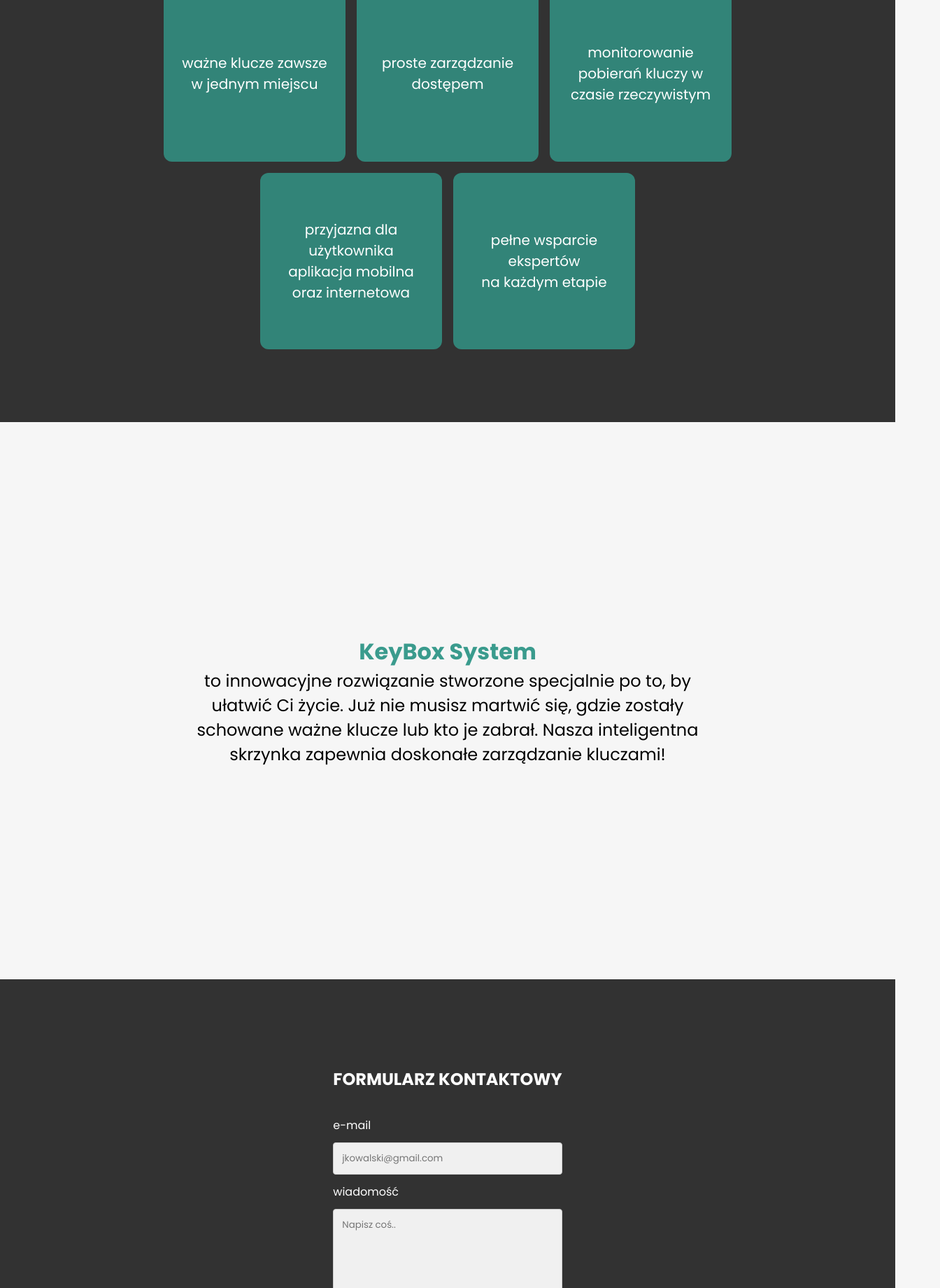
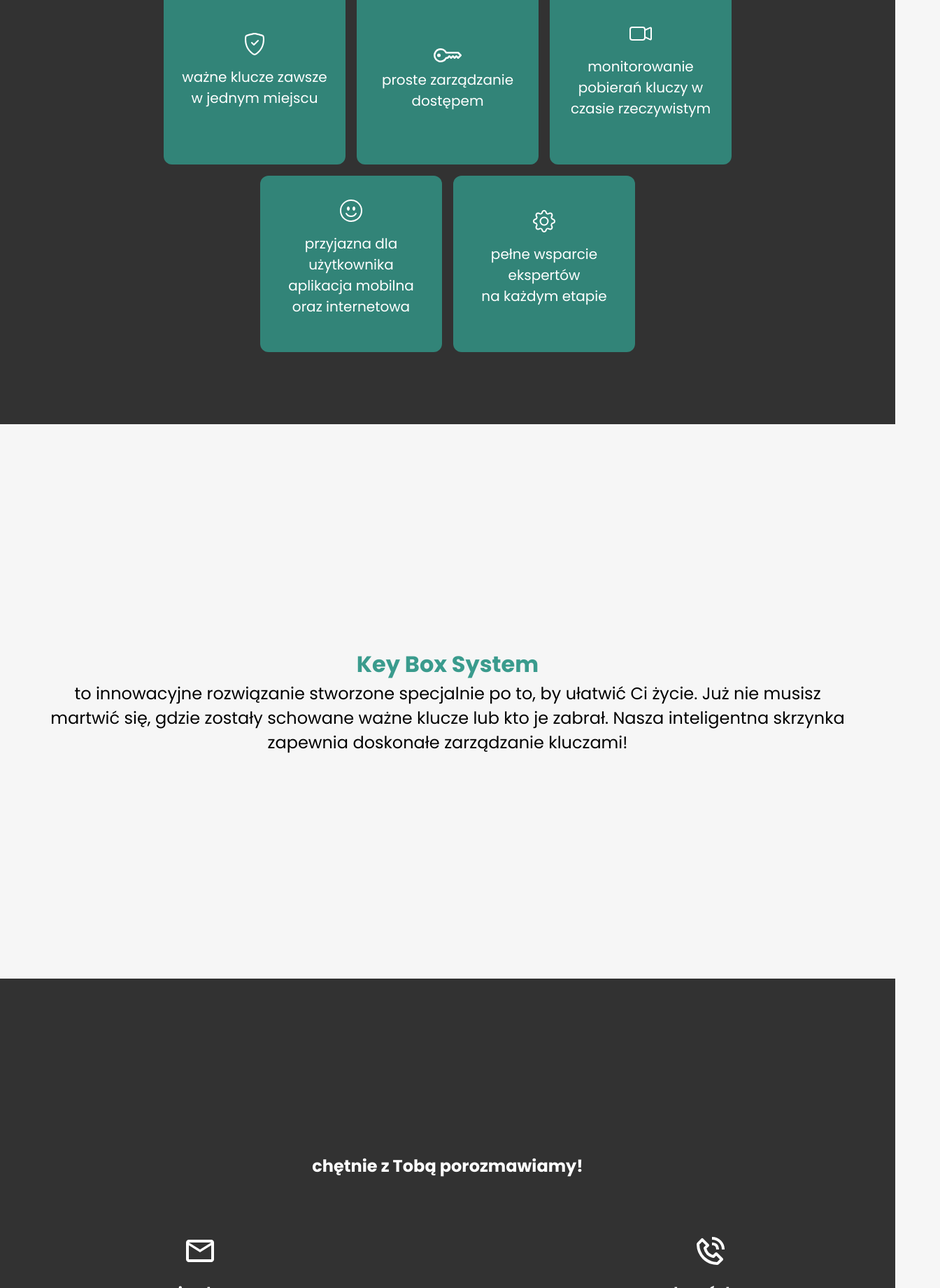
Before and after one commit to theiotproject/keybox-landing-page, a React (Create React App) app: page / in a window 1280 px wide. Shown: the part 960-2800 px from the top of the page at 70% size, 1344 px wide, since content can reach past the window. Built offline with nearby package versions, Linux system fonts and the light colour scheme.

Commit message:
Added icons and changed the contact div.

```diff
--- a/package.json
+++ b/package.json
@@ -14,6 +14,7 @@
     "hamburger-react": "^2.5.0",
     "react": "^18.2.0",
     "react-dom": "^18.2.0",
+    "react-icons": "^4.10.1",
     "react-scripts": "5.0.1",
     "web-vitals": "^2.1.4"
   },
--- a/src/App.css
+++ b/src/App.css
@@ -9,6 +9,8 @@
 
 .header-mobile {display: none;}
 
+.header-desktop {position: flex;}
+
 .header {
   align-items: center;
   background-color: transparent;
@@ -17,7 +19,6 @@
   left: 0;
   padding: 19px 36px 19px 20px;
   position:inherit;
-  height: 100%;
 }
 
 .nav-button {
@@ -96,8 +97,9 @@
   flex-direction: column;
   align-items: center;
   justify-content: center;
-  height: 50%;
-  padding: 20%;
+  height: 70%;
+  padding: 10%;
+  width: 90%;
 
 }
 
@@ -121,12 +123,6 @@
  justify-content: center;
 
 
-}
-@media screen and (max-width: 550px){
-  .renders {flex-direction: column;}
-  #three {display: none;}
-  .header-desktop {display: none;}
-  .header-mobile {display:contents}
 }
 
 h1 {
@@ -212,21 +208,20 @@ p {
 
 .frame-2 {
   align-items: center;
+  justify-content: center;
   align-self: stretch;
   border-radius: 0.75rem;
   background: #328478;
   display: flex;
+  flex-direction: column;
   width: 15rem;
   height: 15rem;
-  gap: 5rem;
-  justify-content: center;
   padding: 6px 10px;
 
 }
 
 .text-wrapper-2 {
   color: #FFFF;
-  flex: 1;
   font-family: "Poppins", Helvetica;
   font-size: 20px;
   font-weight: 400;
@@ -241,14 +236,16 @@ p {
   text-align: center;
   text-shadow: 0px 4px 4px 0px rgba(0, 0, 0, 0.25);
   font-family: "Poppins", Helvetica;
-  font-size: 20px;
+  font-size: 1.5rem;
   font-weight: 700;
+  flex-wrap: wrap;
+
 
 }
 
 h3 {
   font-family: "Poppins";
-  font-size: 1.5rem;
+  font-size: 1.3rem;
   color: #FFF;
 }
 
@@ -329,6 +326,7 @@ label {
   font-weight: 700;
   text-align: center;
 }
+
 .text2 {
   color: 'black';
   font-size: 1.5rem;
@@ -356,3 +354,41 @@ td, th {
 tr:nth-child(even) {
   background-color: #dddddd;
 }
+
+.contact{
+  display: flex;
+  flex-direction: row;
+  justify-content: space-between;
+  width: 80%;
+  gap: 2rem;
+  margin-top: 5rem;
+
+}
+
+.phone, .email {
+  display: flex;
+  flex-direction: column;
+  align-items: center;
+}
+
+.contact p {
+  color:white;
+  font-size: 1rem;
+  margin: 0;
+}
+
+.icon {
+  color: white;
+  height: 2rem;
+  width: 2rem;
+}
+
+@media screen and (max-width: 550px){
+  .renders {flex-direction: column;}
+  #three {display: none;}
+  .header-desktop {display: none;}
+  .header-mobile {display: contents}
+  .text2 { text-align: left; }
+  .h3 { text-align: left; }
+  .contact {flex-direction: column;}
+}
--- a/src/App.js
+++ b/src/App.js
@@ -7,6 +7,15 @@ import Keybox2 from "./assets/keybox2.png";
 import Keybox1 from "./assets/keybox1.png";
 import Logo from "./assets/keybox.png";
 import { Squeeze as Hamburger } from "hamburger-react";
+import { MdOutlineEmail } from "react-icons/md";
+import { BiPhoneCall } from "react-icons/bi";
+import {
+  BsKey,
+  BsShieldCheck,
+  BsCameraVideo,
+  BsEmojiSmile,
+  BsGear,
+} from "react-icons/bs";
 
 function App() {
   const [open, setOpen] = React.useState(false);
@@ -97,24 +106,29 @@ function App() {
         <div className="h2">dlaczego KeyBox System?</div>
         <div className="teksty">
           <div className="frame-2">
+            <BsShieldCheck color="white" fontSize="2rem" />
             <p className="text-wrapper-2">
               ważne klucze zawsze w jednym miejscu
             </p>
           </div>
           <div className="frame-2">
+            <BsKey color="white" fontSize="2.5rem" />
             <div className="text-wrapper-2">proste zarządzanie dostępem</div>
           </div>
           <div className="frame-2">
+            <BsCameraVideo color="white" fontSize="2rem" />
             <p className="text-wrapper-2">
               monitorowanie pobierań kluczy w czasie rzeczywistym
             </p>
           </div>
           <div className="frame-2">
+            <BsEmojiSmile color="white" fontSize="2rem" />
             <p className="text-wrapper-2">
               przyjazna dla użytkownika aplikacja mobilna oraz internetowa
             </p>
           </div>
           <div className="frame-2">
+            <BsGear color="white" fontSize="2rem" />
             <p className="text-wrapper-2">
               pełne wsparcie ekspertów <br />
               na każdym etapie
@@ -125,7 +139,7 @@ function App() {
       <div className="three" ref={three}>
         <div className="KeyboxSystem">
           <span className="h3">
-            KeyBox System
+            Key Box System
             <br />
           </span>
           <span className="text2">
@@ -137,23 +151,21 @@ function App() {
         </div>
       </div>
       <div className="four" ref={four}>
-        <form className="formularz-kontaktowy">
-          <h3>FORMULARZ KONTAKTOWY</h3>
-          <label htmlFor="e-mail">e-mail</label>
-          <input
-            name="e-mail"
-            type="text"
-            placeholder="jkowalski@gmail.com"
-            label="E-mail"
-          />
-          <label htmlFor="message">wiadomość</label>
-          <textarea name="message" placeholder="Napisz coś.."></textarea>
-          <div className="submit">
-            <button className="button" type="submit">
-              wyślij
-            </button>
+        <div className="KeyboxSystem">
+          <span className="h2">chętnie z Tobą porozmawiamy!</span>
+          <div className="contact">
+            <div className="email">
+              <MdOutlineEmail color="white" fontSize="3rem" />
+              <h3>napisz do nas</h3>
+              <p>a.kocaj@theiotproject.com</p>
+            </div>
+            <div className="phone">
+              <BiPhoneCall color="white" fontSize="3rem" />
+              <h3>zadzwoń do nas</h3>
+              <p>+48 500 618 881</p>
+            </div>
           </div>
-        </form>
+        </div>
       </div>
 
       <div className="footer">
```
Also changed, not shown: 1 other file (tests, documents, lock files or other folders).
